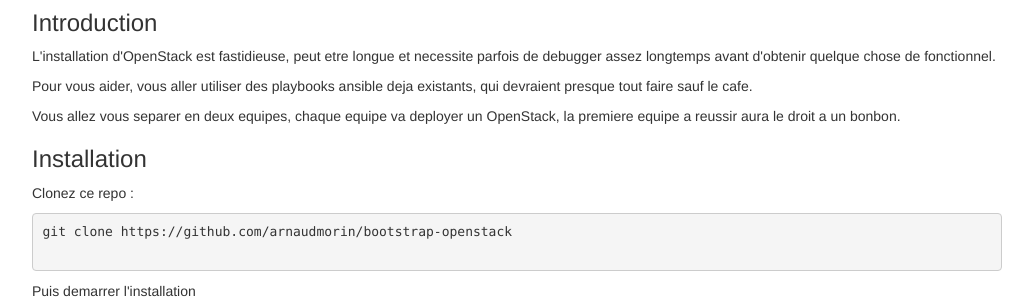
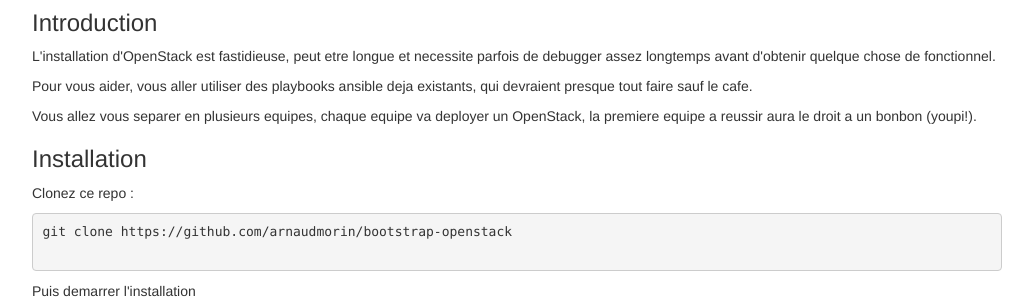
Before and after one commit to arnaudmorin/isen-tp-openstack, a PHP site: page / in a window 1280 px wide. Shown: the part 4434-4735 px from the top of the page, without its empty margins (123-1156 px from the left). Run offline with PHP 8.4, Linux system fonts and the light colour scheme.

Commit message:
d
Signed-off-by: Arnaud Morin <arnaud.morin@gmail.com>

```diff
--- a/index.php
+++ b/index.php
@@ -213,7 +213,7 @@ OpenStack
 <h3>Introduction</h3>
     <p>L'installation d'OpenStack est fastidieuse, peut etre longue et necessite parfois de debugger assez longtemps avant d'obtenir quelque chose de fonctionnel.</p>
     <p>Pour vous aider, vous aller utiliser des playbooks ansible deja existants, qui devraient presque tout faire sauf le cafe.</p>
-    <p>Vous allez vous separer en deux equipes, chaque equipe va deployer un OpenStack, la premiere equipe a reussir aura le droit a un bonbon.</p>
+    <p>Vous allez vous separer en plusieurs equipes, chaque equipe va deployer un OpenStack, la premiere equipe a reussir aura le droit a un bonbon (youpi!).</p>
 
 <h3>Installation</h3>
     <p>Clonez ce repo :</p>
```
